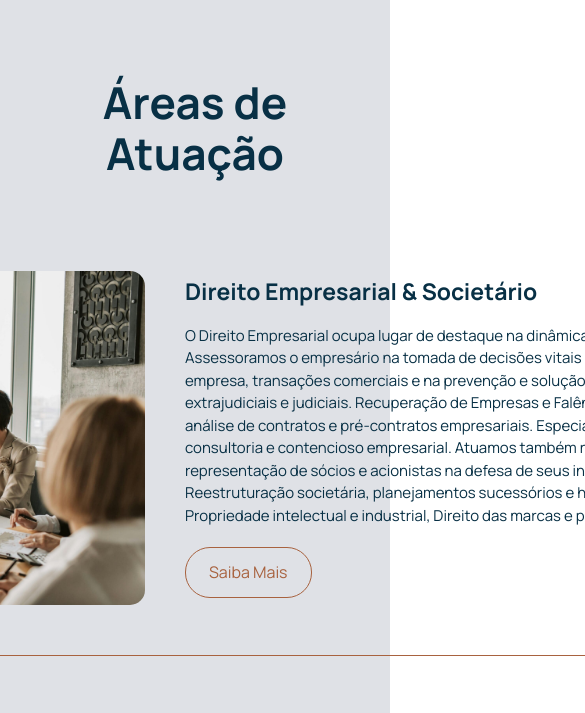
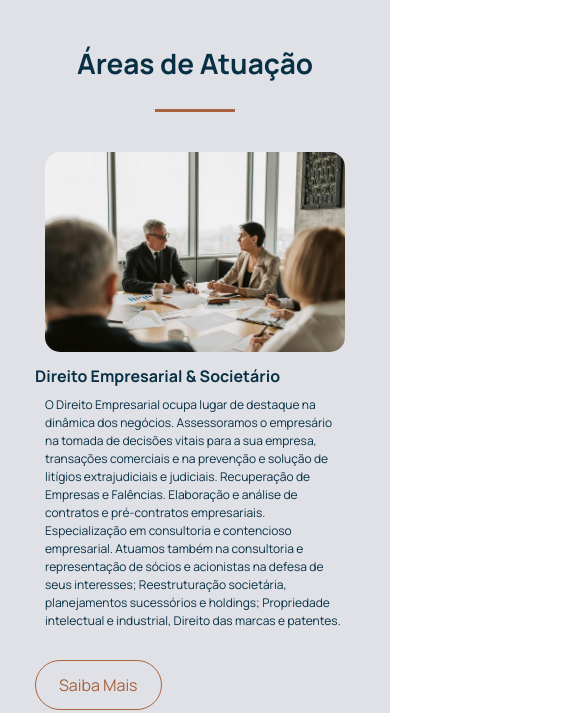
Before and after one commit to AndersonSouzaTechnology/DTR-Drumond-Torres-Rsende, a plain HTML site: page index.html in a window 390 px wide. Shown: the part 5315-6028 px from the top of the page, 585 px wide, since content can reach past the window. Drawn offline with nearby package versions, Linux system fonts and the light colour scheme.

Commit message:
segundo commit

```diff
--- a/assets/css/style.css
+++ b/assets/css/style.css
@@ -691,6 +691,12 @@ button:hover {
   padding: 80px;
 }
 
+.div-h2 {
+  display: flex;
+  flex-direction: column;
+  align-items: center;
+}
+
 article {
   display: flex;
   justify-content: center;
@@ -721,7 +727,7 @@ article {
   position: relative;
   display: block;
   margin-bottom: 60px;
-  left: 550px;
+  /* left: 550px; */
   width: 100px;
   height: 3px;
   background-color: var(--cor-4);
@@ -1144,3 +1150,127 @@ footer {
 }
 
 /* FIM CHAMADA DE AÇÃO 2 */
+
+
+/*
+@media (max-width: 1216px) {
+
+  .container {
+    flex-direction: column;
+  }
+
+  .divisor-article {
+    width: 900px;
+  }
+
+  section article .container .direito-empresarial p {
+    padding: 0;
+  }
+} */
+
+
+
+/* ÁREAS DE ATUAÇÃO */
+
+/* Responsividade para telas menores que 1100px */
+@media (max-width: 1100px) {
+  .container {
+    flex-direction: column;
+    width: 100%;
+    gap: 20px;
+  }
+
+  .container img {
+    width: 100%;
+    max-width: 400px; /* Limita o tamanho da imagem */
+  }
+
+  section article .container .direito-empresarial {
+    max-width: 100%;
+  }
+
+  .divisor-article {
+    width: 100%;
+  }
+}
+
+/* Responsividade para telas menores que 768px */
+@media (max-width: 768px) {
+  .section-areas-de-atuacao h2 {
+    font-size: 35px;
+  }
+
+  .divisor-areas-de-atuacao {
+    margin-bottom: 40px;
+    width: 80px;
+  }
+
+  .container {
+    padding: 0 20px;
+    gap: 15px;
+  }
+
+  section article .container .direito-empresarial h3 {
+    font-size: 20px;
+  }
+
+  section article .container .direito-empresarial p {
+    font-size: 14px;
+    padding: 10px 20px 0 0;
+  }
+
+  .divisor-article {
+    margin-bottom: 40px;
+  }
+}
+
+/* Responsividade para telas menores que 576px */
+@media (max-width: 576px) {
+  .section-areas-de-atuacao {
+    padding: 50px 20px;
+  }
+
+  .container {
+    padding: 0 15px;
+  }
+
+  .section-areas-de-atuacao h2 {
+    font-size: 28px;
+  }
+
+  section article .container .direito-empresarial h3 {
+    font-size: 18px;
+  }
+
+  section article .container .direito-empresarial p {
+    font-size: 13px;
+    padding: 10px;
+  }
+
+  .divisor-article {
+    margin-bottom: 30px;
+  }
+}
+
+/* Responsividade para telas menores que 400px */
+@media (max-width: 400px) {
+  .container img {
+    width: 100%;
+    max-width: 300px; /* Ajusta a imagem para caber em telas muito pequenas */
+  }
+
+  section article .container .direito-empresarial h3 {
+    font-size: 16px;
+  }
+
+  section article .container .direito-empresarial p {
+    font-size: 12px;
+  }
+
+  .divisor-article {
+    width: 90%;
+  }
+}
+
+
+/* FIM ÁREAS DE ATUAÇÃO */
```
